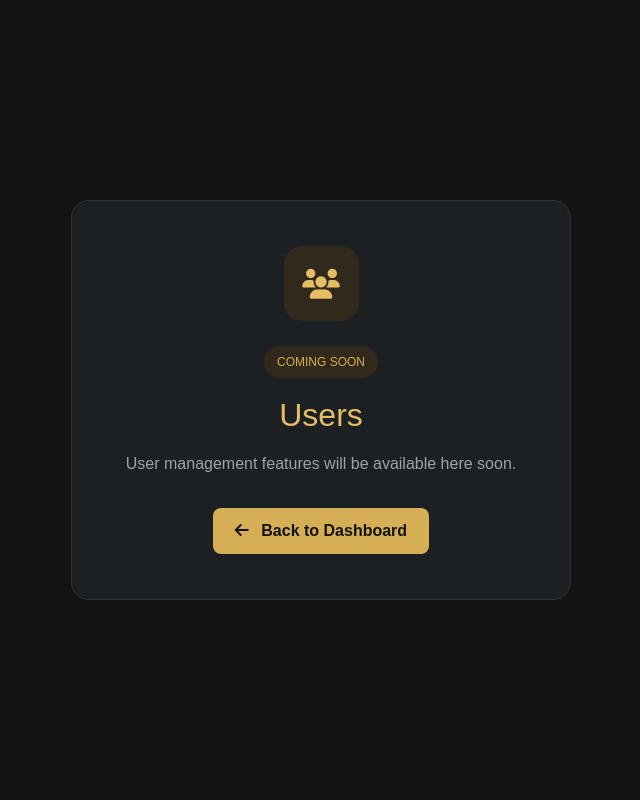
After one commit to mustafa525252/Taxi-Booking-System, a Django app: page /users/ in a window 1280 px wide. The commit adds this page. Shown: the whole page, without its empty margins (319-959 px from the left). Run offline with Django 5.2, Linux system fonts and the light colour scheme; the visitor is signed in with stand-in values (Sample User, id 1).

Commit message:
Create placeholder views for future modules (Drivers, Users, Bookings).

```diff
--- /dev/null
+++ b/core/templates/core/module_placeholder.html
@@ -0,0 +1,114 @@
+
+<!DOCTYPE html>
+<html lang="en">
+<head>
+    <meta charset="UTF-8">
+    <meta name="viewport" content="width=device-width, initial-scale=1.0">
+
+    <title>{{ module_title }} | TaxiBook</title>
+
+    <link href="https://cdn.jsdelivr.net/npm/bootstrap@5.3.3/dist/css/bootstrap.min.css"
+          rel="stylesheet">
+
+    <link rel="stylesheet"
+          href="https://cdnjs.cloudflare.com/ajax/libs/font-awesome/6.5.2/css/all.min.css">
+
+    <style>
+        body {
+            background: #111315;
+            color: #f5f5f5;
+            min-height: 100vh;
+            display: flex;
+            align-items: center;
+            justify-content: center;
+            font-family: Arial, sans-serif;
+            padding: 20px;
+        }
+
+        .placeholder-card {
+            background: #1c2023;
+            border: 1px solid #303438;
+            border-radius: 18px;
+            padding: 45px 30px;
+            max-width: 500px;
+            width: 100%;
+            text-align: center;
+        }
+
+        .module-icon {
+            width: 75px;
+            height: 75px;
+            border-radius: 18px;
+            background: #30291c;
+            color: #e5bd65;
+            display: flex;
+            align-items: center;
+            justify-content: center;
+            font-size: 30px;
+            margin: 0 auto 25px;
+        }
+
+        h2 {
+            color: #e5bd65;
+            margin-bottom: 15px;
+        }
+
+        p {
+            color: #9da3a8;
+            line-height: 1.7;
+        }
+
+        .btn-gold {
+            background: #d6ae55;
+            color: #111315;
+            border: none;
+            border-radius: 8px;
+            padding: 11px 22px;
+            font-weight: bold;
+            text-decoration: none;
+            display: inline-block;
+            margin-top: 15px;
+        }
+
+        .btn-gold:hover {
+            background: #e5bd65;
+            color: #111315;
+        }
+
+        .coming-soon {
+            color: #d6ae55;
+            font-size: 12px;
+            background: #30291c;
+            padding: 7px 13px;
+            border-radius: 20px;
+            display: inline-block;
+            margin-bottom: 18px;
+        }
+    </style>
+</head>
+
+<body>
+
+    <div class="placeholder-card">
+
+        <div class="module-icon">
+            <i class="fa-solid {{ module_icon }}"></i>
+        </div>
+
+        <span class="coming-soon">
+            COMING SOON
+        </span>
+
+        <h2>{{ module_title }}</h2>
+
+        <p>{{ module_description }}</p>
+
+        <a href="{% url 'dashboard' %}" class="btn-gold">
+            <i class="fa-solid fa-arrow-left me-2"></i>
+            Back to Dashboard
+        </a>
+
+    </div>
+
+</body>
+</html>
--- a/core/urls.py
+++ b/core/urls.py
@@ -9,6 +9,9 @@ urlpatterns = [
     path('admin-forgot-password/',views.admin_forgot_password,name='admin_forgot_password'),
     path('admin-verify-otp/',views.admin_verify_otp,name='admin_verify_otp'),
     path('admin-reset-password/',views.admin_reset_password,name='admin_reset_password'),
+    path('drivers/', views.drivers_page, name='drivers'),
+    path('users/', views.users_page, name='users'),
+    path('bookings/', views.bookings_page, name='bookings'),
     path('logout/', views.logout_view, name='logout'),
 
 ]
--- a/core/views.py
+++ b/core/views.py
@@ -460,3 +460,40 @@ def admin_reset_password(request):
                 messages.error(request, "Unable to reset password. Please try again.")
 
     return render(request, 'core/admin_reset_password.html')
+
+
+
+@user_passes_test(
+    lambda user: user.is_authenticated and user.is_staff and user.is_superuser,
+    login_url='login'
+)
+def drivers_page(request):
+    return render(request, 'core/module_placeholder.html', {
+        'module_title': 'Drivers',
+        'module_icon': 'fa-id-card',
+        'module_description': 'Driver management features will be available here soon.'
+    })
+
+
+@user_passes_test(
+    lambda user: user.is_authenticated and user.is_staff and user.is_superuser,
+    login_url='login'
+)
+def users_page(request):
+    return render(request, 'core/module_placeholder.html', {
+        'module_title': 'Users',
+        'module_icon': 'fa-users',
+        'module_description': 'User management features will be available here soon.'
+    })
+
+
+@user_passes_test(
+    lambda user: user.is_authenticated and user.is_staff and user.is_superuser,
+    login_url='login'
+)
+def bookings_page(request):
+    return render(request, 'core/module_placeholder.html', {
+        'module_title': 'Bookings',
+        'module_icon': 'fa-calendar-check',
+        'module_description': 'Booking management features will be available here soon.'
+    })
```
Also changed, not shown: core/templates/core/dashboard.html (+16 -24 lines).
